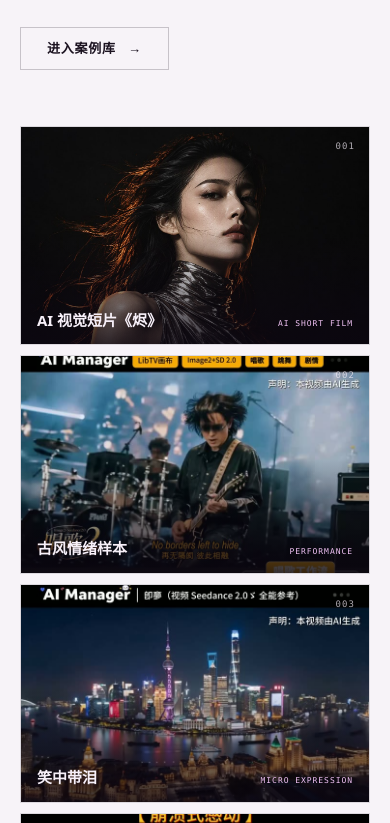
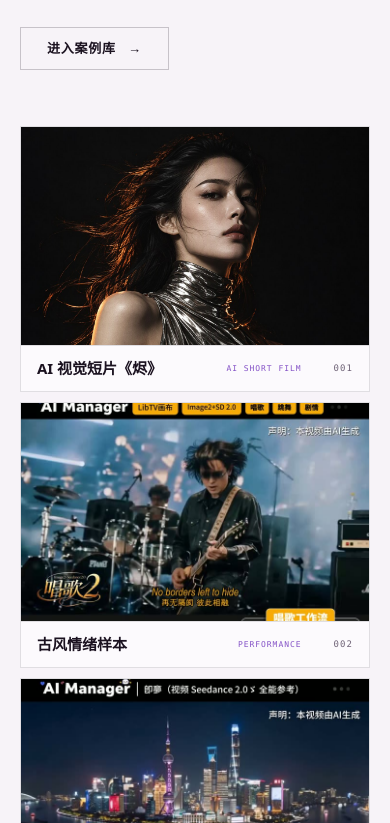
Before and after one commit to guoguo52/xinghuo-opc-site, a plain HTML site: page index.html in a window 390 px wide. Shown: the part 5833-6656 px from the top of the page. Drawn offline with Linux system fonts and the light colour scheme.

Commit message:
Remove overlays from case library covers

```diff
--- a/assets/css/base.css
+++ b/assets/css/base.css
@@ -547,32 +547,32 @@ button,input,select,textarea{font:inherit;color:inherit}
   display:grid;grid-template-columns:repeat(4,1fr);grid-auto-rows:auto;gap:10px;
 }
 .mosaic-item{
-  position:relative;overflow:hidden;border:1px solid var(--line);aspect-ratio:16/10;isolation:isolate;
+  position:relative;display:grid;grid-template-columns:1fr auto;grid-template-rows:auto auto;
+  overflow:hidden;border:1px solid var(--line);background:var(--bg-1);isolation:isolate;
 }
-.mosaic-item.feature{grid-column:span 2;grid-row:auto;aspect-ratio:32/10}
+.mosaic-item.feature{grid-column:span 2;grid-row:auto}
 .mosaic-item img{
-  width:100%;height:100%;object-fit:cover;object-position:center 30%;
-  filter:none;
+  grid-column:1/-1;grid-row:1;display:block;width:100%;height:auto;aspect-ratio:16/10;
+  object-fit:cover;object-position:center 30%;filter:none;
   transition:transform 1s cubic-bezier(.22,1,.36,1),filter .4s ease;
 }
-.mosaic-item:hover img{transform:scale(1.035);filter:none}
-.mosaic-item::after{
-  content:"";position:absolute;inset:0;
-  background:linear-gradient(180deg,transparent 48%,rgba(11,6,16,.82) 100%);
-  pointer-events:none;
+.mosaic-item.feature img{aspect-ratio:32/10}
+.mosaic-item:hover img{transform:scale(1.025);filter:none}
+.mosaic-item::after{content:none}
+.mosaic-cap{
+  grid-column:1;grid-row:2;position:static;z-index:1;
+  display:flex;align-items:center;justify-content:flex-start;gap:10px;
+  padding:13px 16px;border-top:1px solid var(--line);background:var(--bg-1);
 }
-.mosaic-cap{
-  position:absolute;left:16px;right:16px;bottom:14px;z-index:1;
-  display:flex;align-items:flex-end;justify-content:space-between;gap:10px;
-}
-.mosaic-cap b{font-size:15px;font-weight:700;line-height:1.3}
+.mosaic-cap b{font-size:15px;font-weight:700;line-height:1.3;color:var(--ink)}
 .mosaic-cap span{
   font-family:var(--font-mono);font-size:8px;letter-spacing:.12em;
-  color:var(--accent);text-transform:uppercase;white-space:nowrap;
+  color:var(--accent);text-transform:uppercase;white-space:nowrap;margin-left:auto;
 }
 .mosaic-num{
-  position:absolute;right:14px;top:12px;z-index:1;
-  font-family:var(--font-mono);font-size:9px;letter-spacing:.12em;color:var(--ink-2);
+  grid-column:2;grid-row:2;position:static;align-self:stretch;z-index:1;
+  display:flex;align-items:center;padding:0 16px;border-top:1px solid var(--line);
+  background:var(--bg-1);font-family:var(--font-mono);font-size:9px;letter-spacing:.12em;color:var(--muted);
 }
 
 /* ---------- 数据 / 合作 ---------- */
@@ -738,9 +738,9 @@ body::after{opacity:.018}
 .cover-type .en{color:rgba(247,240,249,.76)}
 .cover-type b{color:var(--on-dark)}
 .cover-type p{color:rgba(247,240,249,.72)}
-.mosaic-cap b{color:var(--on-dark)}
-.mosaic-cap span{color:#F0C2F4}
-.mosaic-num{color:rgba(247,240,249,.7)}
+.mosaic-cap b{color:var(--ink)}
+.mosaic-cap span{color:var(--accent)}
+.mosaic-num{color:var(--muted)}
 .cta-editorial{background:var(--dark)}
 .cta-editorial h2{color:var(--on-dark)}
 .cta-editorial p{color:rgba(247,240,249,.75)}
--- a/assets/css/pages.css
+++ b/assets/css/pages.css
@@ -167,14 +167,13 @@
 .work-card:hover{border-color:var(--accent-line);transform:translateY(-4px)}
 .work-cover{position:relative;aspect-ratio:16/10;overflow:hidden;background:var(--bg-2)}
 .work-cover .art{
-  position:absolute;inset:0;display:flex;align-items:flex-end;padding:22px;
+  position:absolute;inset:0;display:block;padding:0;
   background-size:cover;background-position:center 30%;background-repeat:no-repeat;
   transition:transform 1s cubic-bezier(.22,1,.36,1);
 }
 .work-card:hover .work-cover .art{transform:scale(1.04)}
 .art::before{
-  content:"";position:absolute;inset:0;
-  background:linear-gradient(180deg,rgba(11,6,16,0) 38%,rgba(11,6,16,.84) 100%);
+  content:none;
 }
 .art-a{background-color:#3A0F05}
 .art-b{background-color:#10131D}
@@ -182,10 +181,7 @@
 .art-d{background-color:#05201C}
 .art-e{background-color:#1D1507}
 .art-f{background-color:#1A070F}
-.art-title{
-  position:relative;font-size:clamp(18px,1.8vw,24px);line-height:1.16;
-  font-weight:800;letter-spacing:-.02em;color:#fff;max-width:12ch;
-}
+.art-title{display:none}
 .art-title small{
   display:block;font-family:var(--font-mono);font-size:8px;font-weight:500;
   letter-spacing:.14em;margin-bottom:8px;color:var(--ink-2);text-transform:uppercase;
@@ -309,7 +305,8 @@
   .cover-grid{grid-template-columns:repeat(2,1fr)}
   .cover-card:last-child{grid-column:span 2;aspect-ratio:32/10}
   .mosaic-grid{grid-template-columns:repeat(3,1fr)}
-  .mosaic-item.feature{grid-column:span 2;grid-row:auto;aspect-ratio:32/10}
+  .mosaic-item.feature{grid-column:span 2;grid-row:auto;aspect-ratio:auto}
+  .mosaic-item.feature img{aspect-ratio:32/10}
   .sub-hero::after{width:52%;opacity:.55}
   .loop-steps{grid-template-columns:1fr 1fr}
   .loop-step{border-bottom:1px solid var(--line)}
@@ -342,7 +339,8 @@
   .cover-grid{grid-template-columns:1fr 1fr}
   .cover-card:last-child{grid-column:span 2;aspect-ratio:32/10}
   .mosaic-grid{grid-template-columns:1fr 1fr;grid-auto-rows:auto}
-  .mosaic-item.feature{grid-column:span 2;grid-row:auto;aspect-ratio:32/10}
+  .mosaic-item.feature{grid-column:span 2;grid-row:auto;aspect-ratio:auto}
+  .mosaic-item.feature img{aspect-ratio:32/10}
   .stats-strip-grid{grid-template-columns:1fr 1fr}
   .stat-cell:nth-child(2n){border-right:0;border-bottom:1px solid var(--line)}
   .stat-cell{padding:34px 22px}
@@ -380,7 +378,8 @@
   .cover-grid{grid-template-columns:1fr}
   .cover-card,.cover-card:last-child{grid-column:auto;aspect-ratio:16/10}
   .mosaic-grid{grid-template-columns:1fr;grid-auto-rows:auto}
-  .mosaic-item.feature{grid-column:span 1;grid-row:auto;aspect-ratio:16/10}
+  .mosaic-item.feature{grid-column:span 1;grid-row:auto;aspect-ratio:auto}
+  .mosaic-item.feature img{aspect-ratio:16/10}
   .stats-strip-grid{grid-template-columns:1fr}
   .stat-cell{border-right:0}
   .footer-grid{grid-template-columns:1fr}
```
Also changed, not shown: 1 other file.
